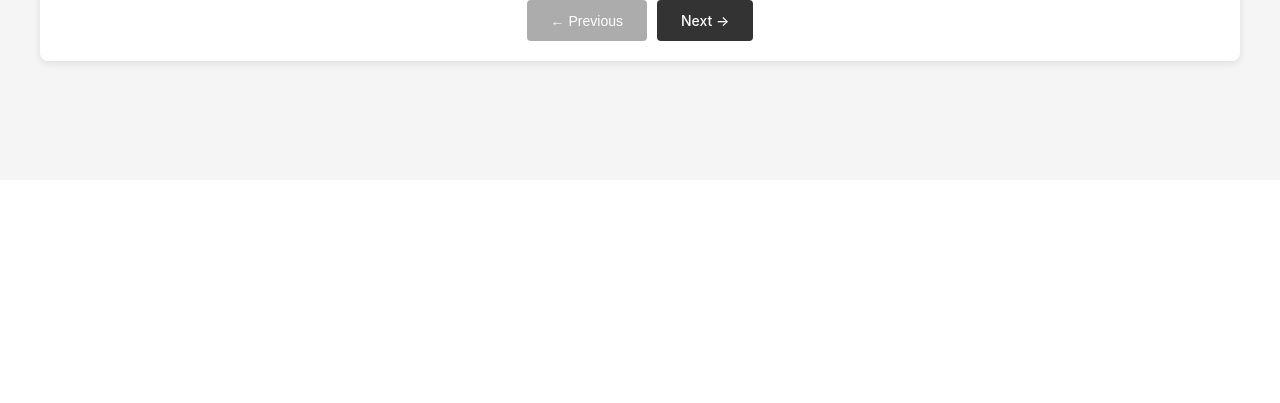
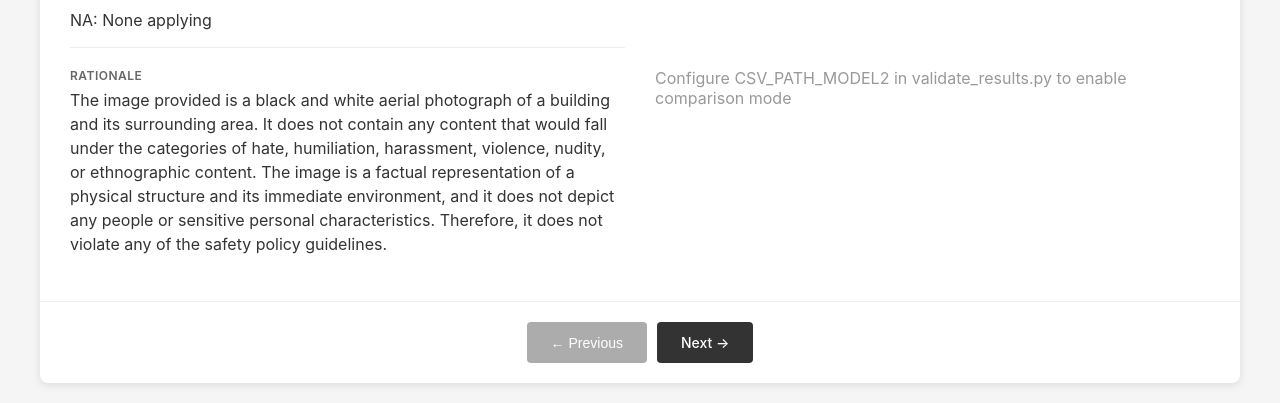
Before and after one commit to GhentCDH/glashelder, a Flask app: page / in a window 1280 px wide. Shown: the part 620-1023 px from the top of the page. Before the commit the page ends 688 px from the top, so only its background shows below. Run offline with Flask 3, Linux system fonts and the light colour scheme.

Commit message:
feat: qwen3asguard

```diff
--- a/risk_assessment/src/risk_assessment/qwen3_as_guard.py
+++ b/risk_assessment/src/risk_assessment/qwen3_as_guard.py
@@ -230,5 +230,5 @@ def assess_risk_of_image_folder(folder_path, output_csv="qwen3_risk_assessment_r
 
 if __name__ == "__main__":
     # Example usage
-    # assess_risk_of_image_folder("/mnt/UGent_Share/glashelder/Experimentele Dataset/contro-set-crop")
-    assess_risk_of_image("/mnt/UGent_Share/glashelder/Experimentele Dataset/contro-set-crop/sn01004006_tiff.jpg")
+    assess_risk_of_image_folder("/mnt/UGent_Share/glashelder/Experimentele Dataset/contro-set-crop")
+    # assess_risk_of_image("/mnt/UGent_Share/glashelder/Experimentele Dataset/contro-set-crop/sn01004006_tiff.jpg")
--- a/risk_assessment/src/risk_assessment/templates/validate.html
+++ b/risk_assessment/src/risk_assessment/templates/validate.html
@@ -67,10 +67,38 @@
       }
 
       .content {
+        display: flex;
+        flex-direction: column;
+        gap: 30px;
+        padding: 30px;
+      }
+
+      .models-comparison {
         display: grid;
         grid-template-columns: 1fr 1fr;
         gap: 30px;
-        padding: 30px;
+      }
+
+      .single-model-view {
+        display: grid;
+        grid-template-columns: 1fr 1fr;
+        gap: 30px;
+      }
+
+      .model-section {
+        border: 2px solid #e5e5e5;
+        border-radius: 8px;
+        padding: 20px;
+        background: #fafafa;
+      }
+
+      .model-header {
+        font-size: 18px;
+        font-weight: 600;
+        color: #333;
+        margin-bottom: 15px;
+        padding-bottom: 10px;
+        border-bottom: 2px solid #ddd;
       }
 
       .info-panel {
@@ -192,39 +231,112 @@
       </div>
 
       <div class="content">
-        <div class="info-panel">
-          <div class="info-item">
-            <div class="info-label">Filename</div>
-            <div class="info-value">{{ result.image }}</div>
+        <!-- Image Section -->
+        <div class="image-section">
+          <img src="/image/{{ result_model1.image }}" alt="{{ result_model1.image }}" />
+          <div class="image-filename">{{ result_model1.image }}</div>
         </div>
 
+        <!-- Models Comparison -->
+        {% if has_model2 %}
+        <div class="models-comparison">
+          <!-- LavaGuard Results -->
+          <div class="model-section">
+            <div class="model-header">LavaGuard</div>
+            <div class="info-panel">
               <div class="info-item">
                 <div class="info-label">Rating</div>
                 <div class="info-value">
-              {% if result.rating == "Safe" %}
-                <span class="rating-safe">{{ result.rating }}</span>
-              {% elif result.rating == "Potentially Problematic" %}
-                <span class="rating-potentially-problematic">{{ result.rating }}</span>
+                  {% if result_model1.rating == "Safe" %}
+                    <span class="rating-safe">{{ result_model1.rating }}</span>
+                  {% elif result_model1.rating == "Potentially Problematic" %}
+                    <span class="rating-potentially-problematic">{{ result_model1.rating }}</span>
                   {% else %}
-                <span class="rating-unsafe">{{ result.rating }}</span>
+                    <span class="rating-unsafe">{{ result_model1.rating }}</span>
                   {% endif %}
                 </div>
               </div>
 
               <div class="info-item">
                 <div class="info-label">Category</div>
-            <div class="info-value">{{ result.category }}</div>
+                <div class="info-value">{{ result_model1.category }}</div>
               </div>
 
               <div class="info-item">
                 <div class="info-label">Rationale</div>
-            <div class="info-value rationale-text">{{ result.rationale }}</div>
+                <div class="info-value rationale-text">{{ result_model1.rationale }}</div>
+              </div>
             </div>
           </div>
 
-        <div class="image-panel">
-          <img src="/image/{{ result.image }}" alt="{{ result.image }}" />
+          <!-- Qwen3asGuard Results -->
+          <div class="model-section">
+            <div class="model-header">Qwen3asGuard</div>
+            {% if result_model2 %}
+            <div class="info-panel">
+              <div class="info-item">
+                <div class="info-label">Rating</div>
+                <div class="info-value">
+                  {% if result_model2.rating == "Safe" %}
+                    <span class="rating-safe">{{ result_model2.rating }}</span>
+                  {% elif result_model2.rating == "Potentially Problematic" %}
+                    <span class="rating-potentially-problematic">{{ result_model2.rating }}</span>
+                  {% else %}
+                    <span class="rating-unsafe">{{ result_model2.rating }}</span>
+                  {% endif %}
                 </div>
+              </div>
+
+              <div class="info-item">
+                <div class="info-label">Category</div>
+                <div class="info-value">{{ result_model2.category }}</div>
+              </div>
+
+              <div class="info-item">
+                <div class="info-label">Rationale</div>
+                <div class="info-value rationale-text">{{ result_model2.rationale }}</div>
+              </div>
+            </div>
+            {% else %}
+            <div class="info-value" style="color: #999; text-align: center; padding: 40px;">
+              No result available for this image
+            </div>
+            {% endif %}
+          </div>
+        </div>
+        {% else %}
+        <!-- Single Model View -->
+        <div class="single-model-view">
+          <div class="info-panel">
+            <div class="info-item">
+              <div class="info-label">Rating</div>
+              <div class="info-value">
+                {% if result_model1.rating == "Safe" %}
+                  <span class="rating-safe">{{ result_model1.rating }}</span>
+                {% elif result_model1.rating == "Potentially Problematic" %}
+                  <span class="rating-potentially-problematic">{{ result_model1.rating }}</span>
+                {% else %}
+                  <span class="rating-unsafe">{{ result_model1.rating }}</span>
+                {% endif %}
+              </div>
+            </div>
+
+            <div class="info-item">
+              <div class="info-label">Category</div>
+              <div class="info-value">{{ result_model1.category }}</div>
+            </div>
+
+            <div class="info-item">
+              <div class="info-label">Rationale</div>
+              <div class="info-value rationale-text">{{ result_model1.rationale }}</div>
+            </div>
+          </div>
+
+          <div style="display: flex; align-items: center; justify-content: center; color: #999;">
+            <p>Configure CSV_PATH_MODEL2 in validate_results.py to enable comparison mode</p>
+          </div>
+        </div>
+        {% endif %}
       </div>
 
       <div class="navigation">
--- a/risk_assessment/src/risk_assessment/validate_results.py
+++ b/risk_assessment/src/risk_assessment/validate_results.py
@@ -8,53 +8,87 @@ logger = logging.getLogger(__name__)
 
 # Configuration
 CSV_PATH = "/home/bas/Documents/Visual Code Repos/glashelder/lavaguard_risk_assessment_results.csv"
+CSV_PATH_MODEL2 = "/home/bas/Documents/Visual Code Repos/glashelder/qwen3_risk_assessment_results.csv"
 IMAGES_DIR = Path("/mnt/UGent_Share/glashelder/Experimentele Dataset/contro-set-crop")
 TEMPLATES_DIR = Path(__file__).parent / "templates"
 
 app = Flask(__name__, template_folder=str(TEMPLATES_DIR))
 
-# Global results list
-results = []
+# Global results lists
+results_model1 = []
+results_model2 = []
 
 
 def load_results():
-    """Load results from CSV file."""
-    global results
+    """Load results from CSV files."""
+    global results_model1, results_model2
+
+    # Load model 1 results
     with open(CSV_PATH, 'r') as f:
         reader = csv.DictReader(f)
-        results = list(reader)
-    logger.info(f"Loaded {len(results)} results from {CSV_PATH}")
+        results_model1 = list(reader)
+    logger.info(f"Loaded {len(results_model1)} results from {CSV_PATH}")
+
+    # Load model 2 results if path is configured
+    if CSV_PATH_MODEL2 and Path(CSV_PATH_MODEL2).exists():
+        with open(CSV_PATH_MODEL2, 'r') as f:
+            reader = csv.DictReader(f)
+            results_model2 = list(reader)
+        logger.info(f"Loaded {len(results_model2)} results from {CSV_PATH_MODEL2}")
+    else:
+        results_model2 = []
+        logger.info("Model 2 results not configured or file not found")
 
 
 # Load results at startup
 load_results()
 
 
+def get_model2_result(image_name):
+    """Get the corresponding result from model 2 for the given image."""
+    if not results_model2:
+        return None
+
+    # Find matching result by image name
+    for result in results_model2:
+        if result.get('image') == image_name:
+            return result
+    return None
+
+
 @app.route("/")
 def index():
     """Show the first result."""
-    if not results:
+    if not results_model1:
         return "No results found", 404
+
+    result_model2 = get_model2_result(results_model1[0].get('image'))
 
     return render_template(
         "validate.html",
-        result=results[0],
+        result_model1=results_model1[0],
+        result_model2=result_model2,
         index=0,
-        total=len(results)
+        total=len(results_model1),
+        has_model2=bool(results_model2)
     )
 
 
 @app.route("/result/<int:index>")
 def show_result(index):
     """Show a specific result by index."""
-    if index < 0 or index >= len(results):
+    if index < 0 or index >= len(results_model1):
         return "Result not found", 404
+
+    result_model2 = get_model2_result(results_model1[index].get('image'))
 
     return render_template(
         "validate.html",
-        result=results[index],
+        result_model1=results_model1[index],
+        result_model2=result_model2,
         index=index,
-        total=len(results)
+        total=len(results_model1),
+        has_model2=bool(results_model2)
     )
 
 
```
Also changed, not shown: other parts of risk_assessment/src/risk_assessment/templates/validate.html (+26 -15 lines), qwen3_risk_assessment_results.csv (added, +20 -0 lines). Lines whose indentation alone changed are shown as unchanged.
